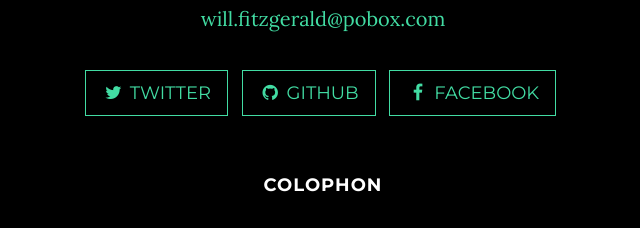
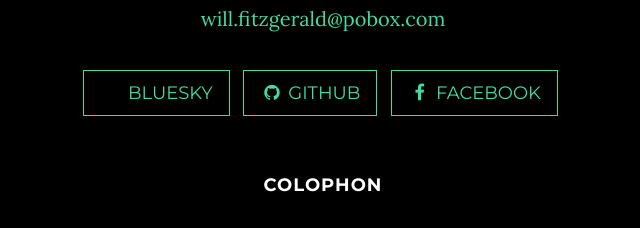
Before and after one commit to willf/willfitzgerald-org, a plain HTML site: page index.html in a window 1280 px wide. Shown: the part 2558-2786 px from the top of the page, 317-957 px from the left. Drawn offline with nearby package versions, Linux system fonts and the light colour scheme.

Commit message:
update for 2025

```diff
--- a/index.html
+++ b/index.html
@@ -165,9 +165,11 @@
           </p>
           <ul class="list-inline banner-social-buttons">
             <li>
-              <a href="https://twitter.com/willf" class="btn btn-default btn-lg"
-                ><i class="fa fa-twitter fa-fw"></i>
-                <span class="network-name">Twitter</span></a
+              <a
+                href="https://bsky.app/profile/willwhim.com"
+                class="btn btn-default btn-lg"
+                ><i class="fa fa-bluesky fa-fw"></i>
+                <span class="network-name">Bluesky</span></a
               >
             </li>
             <li>
```
